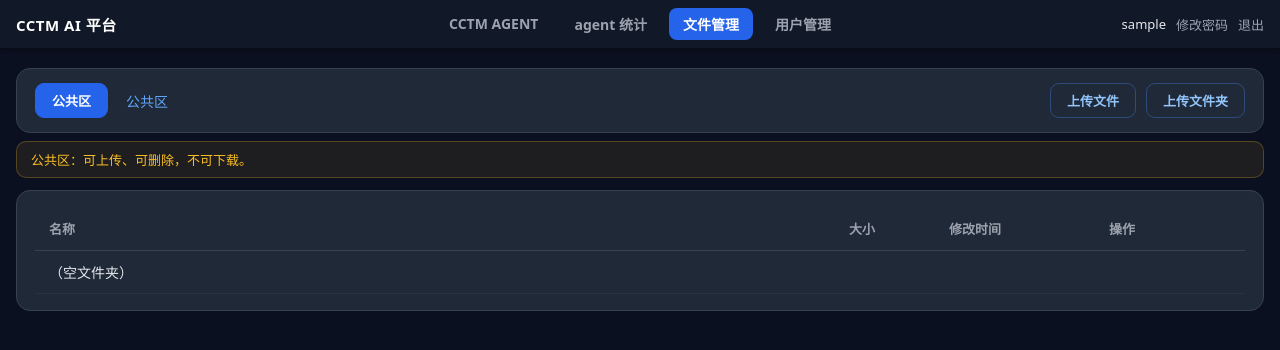
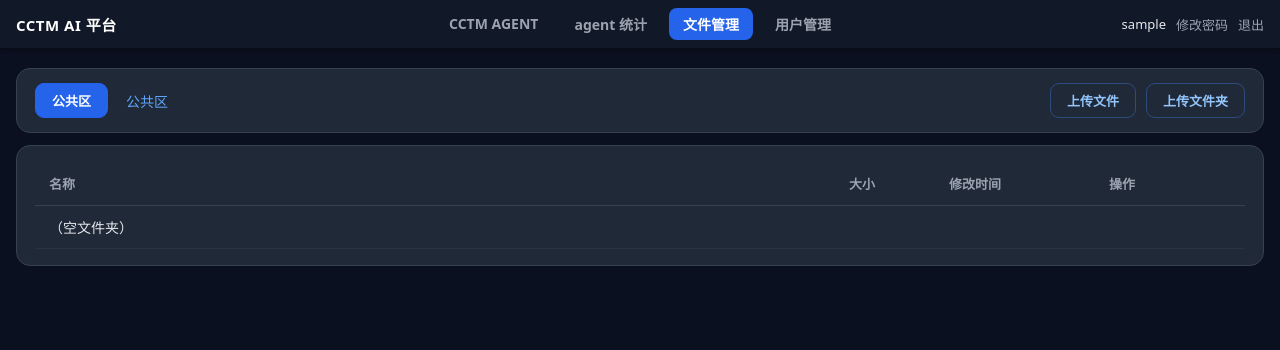
Before and after one commit to RRR321321/cctm-agent-portal, a Django app: page /files/ in a window 1280 px wide. Shown: the top 350 px of the page. Run offline with Django 5.2, Linux system fonts and the light colour scheme; the visitor is signed in with stand-in values (Sample User, id 1).

Commit message:
files: drop shared-area note line

```diff
--- a/portal/templates/portal/files.html
+++ b/portal/templates/portal/files.html
@@ -39,8 +39,6 @@
       </div>
     </div>
 
-    <div class="fm-note" id="fm-note" hidden>公共区：可上传、可删除，不可下载。</div>
-
     <div class="panel fm-wrap">
       <table class="fm-table">
         <thead>
--- a/static/portal/files.js
+++ b/static/portal/files.js
@@ -6,7 +6,6 @@
   var listEl = document.getElementById("fm-list");
   var crumbEl = document.getElementById("fm-crumb");
   var statusEl = document.getElementById("fm-status");
-  var noteEl = document.getElementById("fm-note");
   var inputFile = document.getElementById("fm-input-file");
   var inputDir = document.getElementById("fm-input-dir");
   var modal = document.getElementById("fm-modal");
@@ -56,7 +55,6 @@
       .then(function (d) { return d.entries || []; });
   }
   function load() {
-    noteEl.hidden = state.area !== "shared";
     dirCache = {};
     renderCrumb();
     listEl.innerHTML = '<tr><td colspan="4" class="muted">加载中…</td></tr>';
--- a/static/portal/portal.css
+++ b/static/portal/portal.css
@@ -161,11 +161,6 @@ body.stats-page { padding-top: 48px; background: #0b1020; }
 .fm-btn-ghost:hover { background: #182236; filter: none; }
 .fm-btn-danger { background: #b91c1c; }
 .fm-btn-danger:hover { filter: brightness(1.15); }
-.fm-note {
-  color: #fbbf24; font-size: 13px; margin: -4px 0 12px; padding: 8px 14px;
-  background: rgba(251, 191, 36, .08); border: 1px solid rgba(251, 191, 36, .25);
-  border-radius: 10px;
-}
 .fm-wrap { overflow-x: auto; }
 .fm-table { width: 100%; border-collapse: collapse; font-size: 14px; }
 .fm-table th {
```
